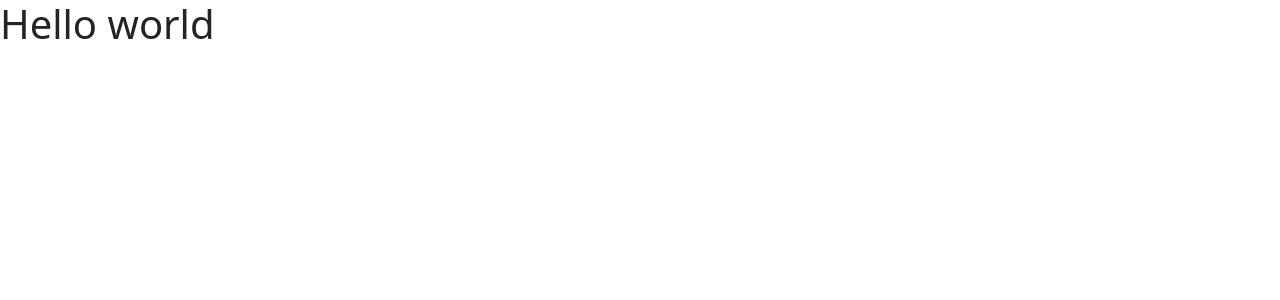
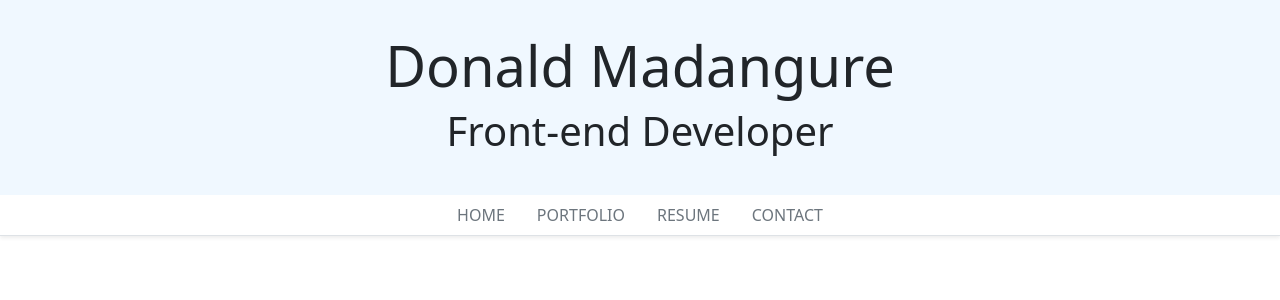
Before and after one commit to donald-madangure/myweb, an Angular app: page / in a window 1280 px wide. Shown: the top 300 px of the page. Built offline with nearby package versions, Linux system fonts and the light colour scheme.

Commit message:
appheader and appnav components

```diff
--- a/src/app/app.component.html
+++ b/src/app/app.component.html
@@ -1 +1,4 @@
-<h1>Hello world</h1>
+<div class="shadow-sm">
+    <app-header></app-header>
+    <app-nav></app-nav>
+</div>
--- a/src/app/app.component.ts
+++ b/src/app/app.component.ts
@@ -1,9 +1,11 @@
 import { Component } from '@angular/core';
 import { RouterOutlet } from '@angular/router';
+import { HeaderComponent } from './header/header.component';
+import { NavComponent } from './nav/nav.component';
 
 @Component({
   selector: 'app-root',
-  imports: [RouterOutlet],
+  imports: [RouterOutlet, HeaderComponent, NavComponent],
   templateUrl: './app.component.html',
   styleUrl: './app.component.css'
 })
--- a/src/app/app.config.server.ts
+++ b/src/app/app.config.server.ts
@@ -3,6 +3,7 @@
 import { provideServerRoutesConfig } from '@angular/ssr';
 import { appConfig } from './app.config';
 import { serverRoutes } from './app.routes.server';
+
 
 const serverConfig: ApplicationConfig = {
   providers: [
--- /dev/null
+++ b/src/app/header/header.component.css
@@ -0,0 +1,4 @@
+.jumbotron{
+    padding: 2rem 1rem;
+    background-color: aliceblue;
+}
--- /dev/null
+++ b/src/app/header/header.component.html
@@ -0,0 +1,6 @@
+<div class = "jumbotron">
+    <div class="text-center">
+        <h1 class="display-4">Donald Madangure</h1>
+        <h3 class="display-6">Front-end Developer</h3>
+    </div>
+</div>
--- /dev/null
+++ b/src/app/nav/nav.component.html
@@ -0,0 +1,18 @@
+<nav class="navbar-expand-md border-bottom mb-3">
+    <div class="container">
+        <ul class="nav justify-content-center">
+            <li class="nav-item">
+                <a class="nav-link text-secondary">HOME</a>
+            </li>
+            <li class="nav-item">
+                <a class="nav-link text-secondary">PORTFOLIO</a>
+            </li>
+            <li class="nav-item">
+                <a class="nav-link text-secondary">RESUME</a>
+            </li>
+            <li class="nav-item">
+                <a class="nav-link text-secondary">CONTACT</a>
+            </li>
+        </ul>
+    </div>
+</nav>
```
Also changed, not shown: src/app/header/header.component.ts (added, +11 -0 lines), src/app/nav/nav.component.ts (added, +11 -0 lines), src/app/nav/nav.component.css (added).
